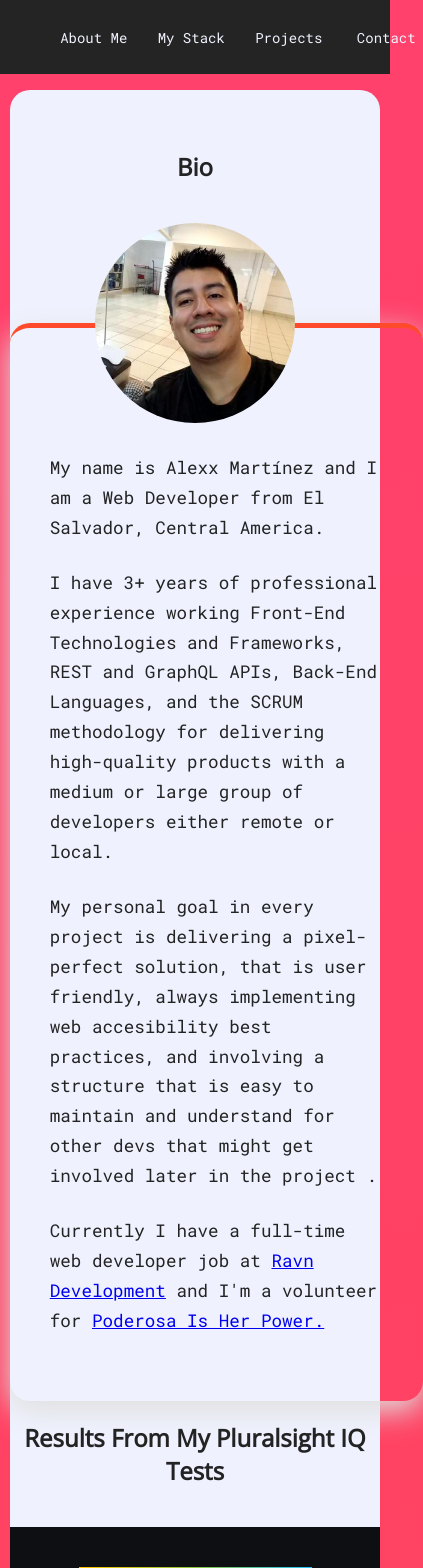
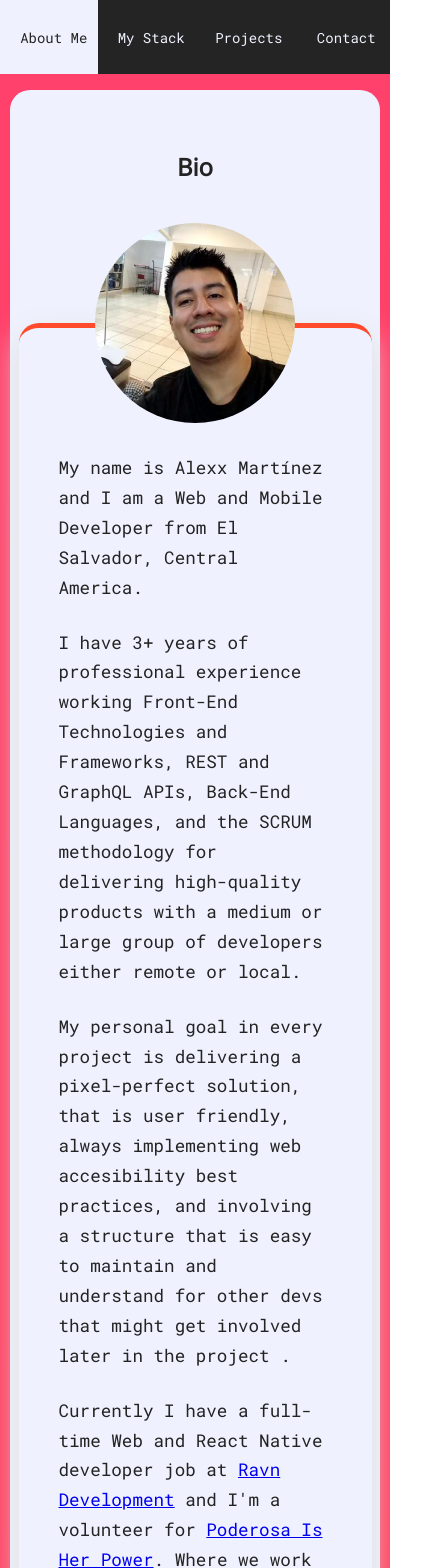
Before and after one commit to AlexxMart/portfolio, a Vue app: page / in a window 390 px wide. Shown: the top 1568 px of the page, 423 px wide, since content can reach past the window. Built offline with nearby package versions, Linux system fonts and the light colour scheme; the HTML template or start-up script is replaced by a standard one.

Commit message:
:lipstick: fixed mobile styles

```diff
--- a/src/App.vue
+++ b/src/App.vue
@@ -12,7 +12,7 @@
         />
         <div class="bio">
           <p>
-            My name is Alexx Martínez and I am a Web Developer from El Salvador,
+            My name is Alexx Martínez and I am a Web and Mobile Developer from El Salvador,
             Central America.
           </p>
 
@@ -33,7 +33,7 @@
           </p>
 
           <p>
-            Currently I have a full-time web developer job at
+            Currently I have a full-time Web and React Native developer job at
             <a
               href="https://www.ravn.co/"
               target="_blank"
@@ -45,8 +45,8 @@
               href="https://www.poderosaisherpower.org/"
               target="_blank"
               rel="noreferrer noopener"
-              >Poderosa Is Her Power.</a
-            >
+              >Poderosa Is Her Power</a
+            >. Where we work to battle gender-based violence.
           </p>
         </div>
       </div>
@@ -61,37 +61,43 @@
             href="https://github.com/AlexxMart"
             target="_blank"
             rel="noreferrer noopener"
-          ><font-awesome-icon :icon="['fab', 'github']" /></a>
+            ><font-awesome-icon :icon="['fab', 'github']"
+          /></a>
 
           <a
             href="https://www.freecodecamp.org/alexxmart"
             target="_blank"
             rel="noreferrer noopener"
-          ><font-awesome-icon :icon="['fab', 'free-code-camp']" /></a>
+            ><font-awesome-icon :icon="['fab', 'free-code-camp']"
+          /></a>
 
           <a
             href="https://www.linkedin.com/in/oscar-alexander-mata-5227a213a/"
             target="_blank"
             rel="noreferrer noopener"
-          ><font-awesome-icon :icon="['fab', 'linkedin']" /></a>
+            ><font-awesome-icon :icon="['fab', 'linkedin']"
+          /></a>
 
           <a
             href="https://codepen.io/Alexxander/"
             target="_blank"
             rel="noreferrer noopener"
-          ><font-awesome-icon :icon="['fab', 'codepen']" /></a>
+            ><font-awesome-icon :icon="['fab', 'codepen']"
+          /></a>
 
           <a
             href="https://www.instagram.com/devalexxander/"
             target="_blank"
             rel="noreferrer noopener"
-          ><font-awesome-icon :icon="['fab', 'instagram']" /></a>
+            ><font-awesome-icon :icon="['fab', 'instagram']"
+          /></a>
 
           <a
             href="https://twitter.com/Alexx__Mata"
             target="_blank"
             rel="noreferrer noopener"
-          ><font-awesome-icon :icon="['fab', 'twitter']" /></a>
+            ><font-awesome-icon :icon="['fab', 'twitter']"
+          /></a>
 
           <a class="email" href="mailto:devalexander19@gmail.com"
             ><font-awesome-icon :icon="['fa', 'envelope']" />
@@ -99,16 +105,14 @@
           >
         </div>
       </footer>
-
     </div>
   </div>
 </template>
 
 <script>
-
-import NavBar from "./components/NavBar.vue";;
-import Stack from './components/Stack.vue';
-import ProjectsGrid from './components/ProjectsGrid.vue';
+import NavBar from "./components/NavBar.vue";
+import Stack from "./components/Stack.vue";
+import ProjectsGrid from "./components/ProjectsGrid.vue";
 
 export default {
   components: {
@@ -116,9 +120,9 @@ export default {
     Stack,
     ProjectsGrid,
   },
-  beforeCreate () {
-    document.title = 'Alexx\'s Portfolio';
-  }
+  beforeCreate() {
+    document.title = "Alexx's Portfolio";
+  },
 };
 </script>
 
@@ -133,32 +137,35 @@ body {
 }
 
 body {
-  background: #ff416c; /* fallback for old browsers */
+  background: #ff416c;
   background: -webkit-linear-gradient(
     to top,
     #ff4b2b,
     #ff416c
-  ); /* Chrome 10-25, Safari 5.1-6 */
+  );
   background: linear-gradient(
     to top,
     #ff4b2b,
     #ff416c
-  ); /* W3C, IE 10+/ Edge, Firefox 16+, Chrome 26+, Opera 12+, Safari 7+ */
+  );
   padding-top: 100px;
 }
 
 .main-wrapper {
   width: 80%;
-    background-color: #EFF2FE;
+  background-color: #eff2fe;
   border-radius: 20px;
   padding: 40px 0;
   margin: 0 auto;
 }
 
-#about > h2, #stack > h2, #projects > h2, #contactMe > h2 {
+#about > h2,
+#stack > h2,
+#projects > h2,
+#contactMe > h2 {
   text-align: center;
   color: #232323;
-    font-family: 'Open Sans';
+  font-family: "Open Sans";
   margin-bottom: 40px;
 }
 
@@ -172,7 +179,7 @@ body {
 .bio {
   width: 50%;
   border-radius: 20px;
-    border-top: 5px solid #FF4B2B;
+  border-top: 5px solid #ff4b2b;
   box-shadow: 0 10px 30px #e0dfdf;
   padding: 100px 40px 40px 40px;
   margin: 0 auto;
@@ -185,7 +192,7 @@ body {
 }
 
 .bio > p {
-    font-family: 'Roboto Mono';
+  font-family: "Roboto Mono";
   font-size: 1.1em;
   color: #232323;
   line-height: 1.7em;
@@ -207,14 +214,18 @@ body {
 }
 
 .contact-grid > a > svg:hover {
-    color: #FF4B2B;
+  color: #ff4b2b;
   transition: 0.3s;
 }
 
 .email {
-    display: block;
+  display: flex;
+  align-items: center;
+  justify-content: center;
   width: 100%;
   height: 30px;
+  font-family: "Open Sans";
+  text-decoration: none;
   line-height: 35px;
   text-align: center;
   color: #252525;
@@ -227,7 +238,7 @@ body {
 }
 
 .email:hover {
-    color: #FF4B2B;
+  color: #ff4b2b;
   transition: 0.3s;
 }
 
@@ -239,6 +250,16 @@ body {
 @media all and (max-width: 801px) {
   .main-wrapper {
     width: 90%;
+  }
+
+  #navBar > ul {
+    width: 90%;
+    padding: 0;
+  }
+
+  #navBar > ul > li > a {
+    font-size: 16px;
+    padding: 5px !important;
   }
 
   .bio {
@@ -253,6 +274,7 @@ body {
 
   #navBar > ul {
     width: 100%;
+    padding: 0;
   }
 
   #navBar > ul > li > a {
@@ -265,7 +287,7 @@ body {
   }
 
   .bio {
-        width: 90%;
+    width: 70vw;
   }
 
   .stack-grid {
@@ -274,10 +296,15 @@ body {
 
   .stack-grid > .tech-logo {
     max-height: 70px;
+    margin: 24px 40px;
   }
 
   .projects-grid > .projects-card {
     max-width: 310px;
   }
+
+  .contact-grid > a > svg {
+    margin: 8px 16px;
+  }
 }
 </style>
```
Lines whose indentation alone changed are shown as unchanged.
